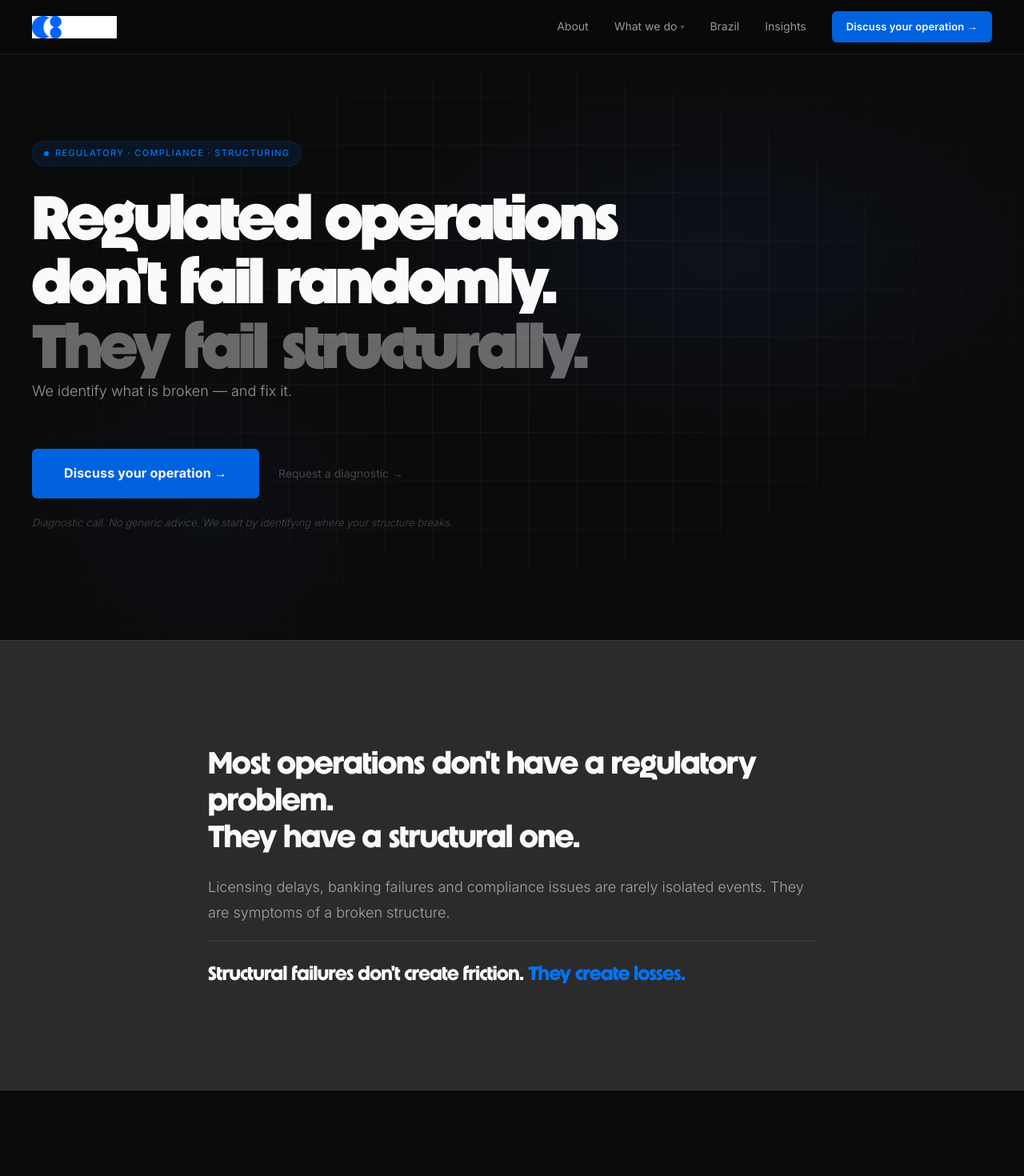
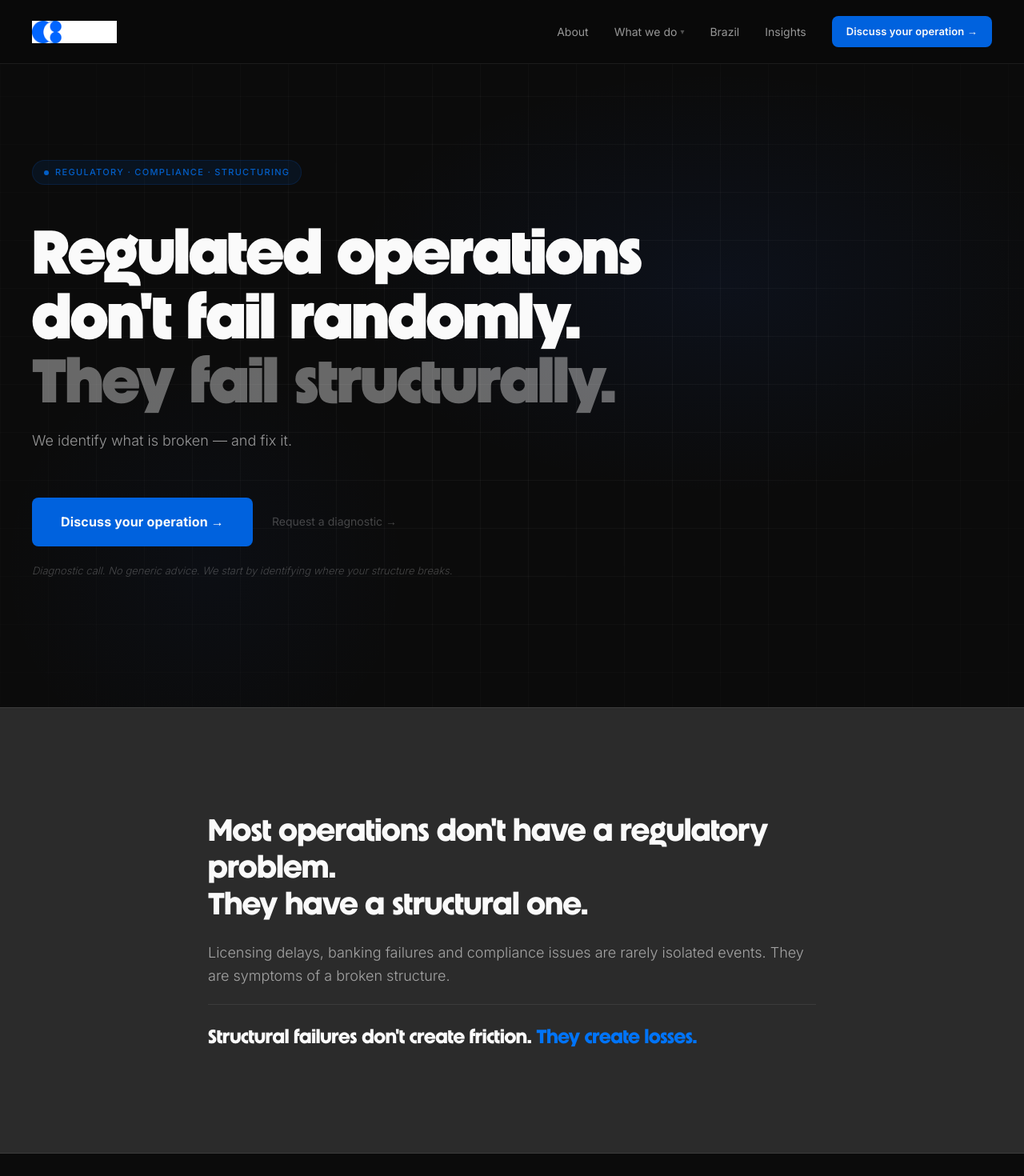
Before and after one commit to rubioprojects/octus-consulting, a Next.js app: page / in a window 1280 px wide. Shown: the top 1470 px of the page at 80% size. Built offline with nearby package versions, Linux system fonts and the light colour scheme.

Commit message:
visual polish: logo spacing typography button

```diff
--- /dev/null
+++ b/next.config.js
@@ -0,0 +1,7 @@
+/** @type {import('next').NextConfig} */
+const nextConfig = {
+  output: 'export',
+  reactStrictMode: true,
+};
+
+module.exports = nextConfig;
--- a/styles/globals.css
+++ b/styles/globals.css
@@ -31,7 +31,7 @@ body {
   background: var(--black);
   color: var(--white);
   font-size: 16px;
-  line-height: 1.6;
+  line-height: 1.55;
   overflow-x: hidden;
   -webkit-font-smoothing: antialiased;
 }
@@ -142,7 +142,7 @@ body {
   font-size: clamp(40px, 6vw, 80px);
   font-weight: 800;
   line-height: 1.05;
-  letter-spacing: -0.03em;
+  letter-spacing: -0.01em;
   color: var(--white);
 }
 
@@ -151,7 +151,7 @@ body {
   font-size: clamp(32px, 4vw, 52px);
   font-weight: 800;
   line-height: 1.1;
-  letter-spacing: -0.03em;
+  letter-spacing: -0.01em;
   color: var(--white);
 }
 
@@ -160,7 +160,7 @@ body {
   font-size: clamp(24px, 3vw, 40px);
   font-weight: 700;
   line-height: 1.2;
-  letter-spacing: -0.02em;
+  letter-spacing: -0.01em;
   color: var(--white);
 }
 
@@ -169,7 +169,7 @@ body {
   font-size: clamp(18px, 2vw, 24px);
   font-weight: 700;
   line-height: 1.3;
-  letter-spacing: -0.02em;
+  letter-spacing: -0.01em;
   color: var(--white);
 }
 
@@ -179,7 +179,7 @@ body {
   font-size: 19px;
   font-weight: 800;
   line-height: 1.3;
-  letter-spacing: -0.02em;
+  letter-spacing: -0.01em;
   color: var(--white);
 }
 
@@ -196,7 +196,7 @@ body {
 .body-lg {
   font-size: 18px;
   color: var(--white-60);
-  line-height: 1.75;
+  line-height: 1.6;
   font-weight: 300;
 }
 
@@ -234,6 +234,7 @@ body {
   border: 1px solid var(--blue-border);
   border-radius: 100px;
   background: var(--blue-dim);
+  opacity: 0.8;
 }
 
 .tag-blue::before {
@@ -308,8 +309,8 @@ body {
   gap: 10px;
   background: var(--blue);
   color: var(--white);
-  padding: 16px 32px;
-  border-radius: 6px;
+  padding: 16px 28px;
+  border-radius: 8px;
   font-size: 15px;
   font-weight: 600;
   text-decoration: none;
@@ -326,7 +327,7 @@ body {
 
 /* SOL: larger hero CTA */
 .btn-primary-lg {
-  padding: 18px 40px;
+  padding: 18px 36px;
   font-size: 16px;
   font-weight: 700;
 }
@@ -620,7 +621,7 @@ body {
 /* ─── NAV ─── */
 .nav {
   position: fixed; top: 0; left: 0; right: 0; z-index: 100;
-  height: 68px; display: flex; align-items: center; justify-content: space-between;
+  height: 80px; display: flex; align-items: center; justify-content: space-between;
   padding: 0 40px;
   background: rgba(10,10,10,0.85);
   backdrop-filter: blur(20px);
@@ -629,7 +630,7 @@ body {
 }
 .nav--scrolled { background: rgba(10,10,10,0.97); }
 .nav-logo { display: flex; align-items: center; gap: 10px; text-decoration: none; }
-.nav-logo-text { font-family: var(--font-unigeo), Unigeo64, sans-serif; font-weight: 700; font-size: 18px; color: var(--white); letter-spacing: -0.02em; }
+.nav-logo-text { font-family: var(--font-unigeo), Unigeo64, sans-serif; font-weight: 700; font-size: 32px; color: var(--white); letter-spacing: -0.02em; }
 .nav-logo-accent { color: var(--blue-light); }
 .nav-links { display: flex; align-items: center; gap: 32px; }
 .nav-link { font-size: 14px; color: var(--white-60); text-decoration: none; transition: color 0.2s; }
@@ -649,7 +650,7 @@ body {
 .nav-dropdown-item:hover { color: var(--white); background: rgba(255,255,255,0.03); }
 .nav-hamburger { display: none; background: none; border: none; cursor: pointer; color: var(--white); padding: 8px; line-height: 0; }
 .nav-mobile-drawer {
-  position: fixed; top: 68px; left: 0; right: 0; bottom: 0; z-index: 99;
+  position: fixed; top: 80px; left: 0; right: 0; bottom: 0; z-index: 99;
   background: var(--off-black); border-top: 1px solid var(--border);
   overflow-y: auto; padding: 16px 20px 40px;
 }
@@ -745,17 +746,17 @@ body {
   min-height: 100vh;
   display: flex;
   align-items: center;
-  padding: 160px 40px 120px;
+  padding: 200px 40px 160px;
   position: relative;
   overflow: hidden;
 }
 .hero-inner { position: relative; z-index: 1; max-width: 820px; }
-.hero-headline { margin-top: 24px; margin-bottom: 0; }
+.hero-headline { margin-top: 44px; margin-bottom: 0; }
 .hero-headline-dim { color: var(--white-40); }
 
 /* SOL: more space between headline → sub → buttons */
 .hero-fix { color: var(--blue-light); margin-bottom: 40px; }
-.hero-sub { max-width: 580px; margin-bottom: 0; }
+.hero-sub { max-width: 580px; margin-bottom: 0; margin-top: 20px; }
 .hero-fix-cta {
   font-family: var(--font-unigeo), Unigeo64, sans-serif;
   font-size: 22px;
```
Also changed, not shown: 1 other file (tests, documents, lock files or other folders).
